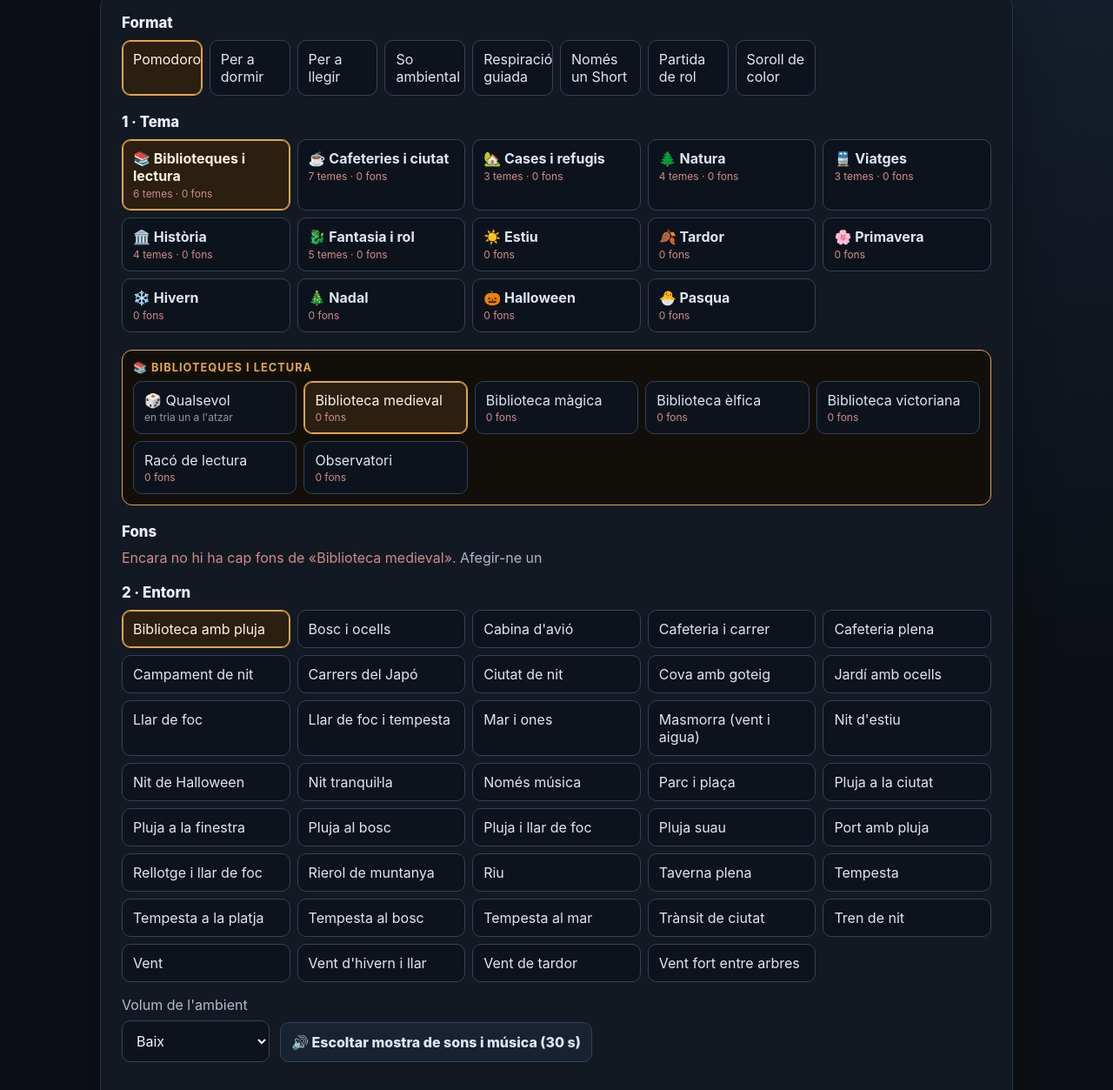
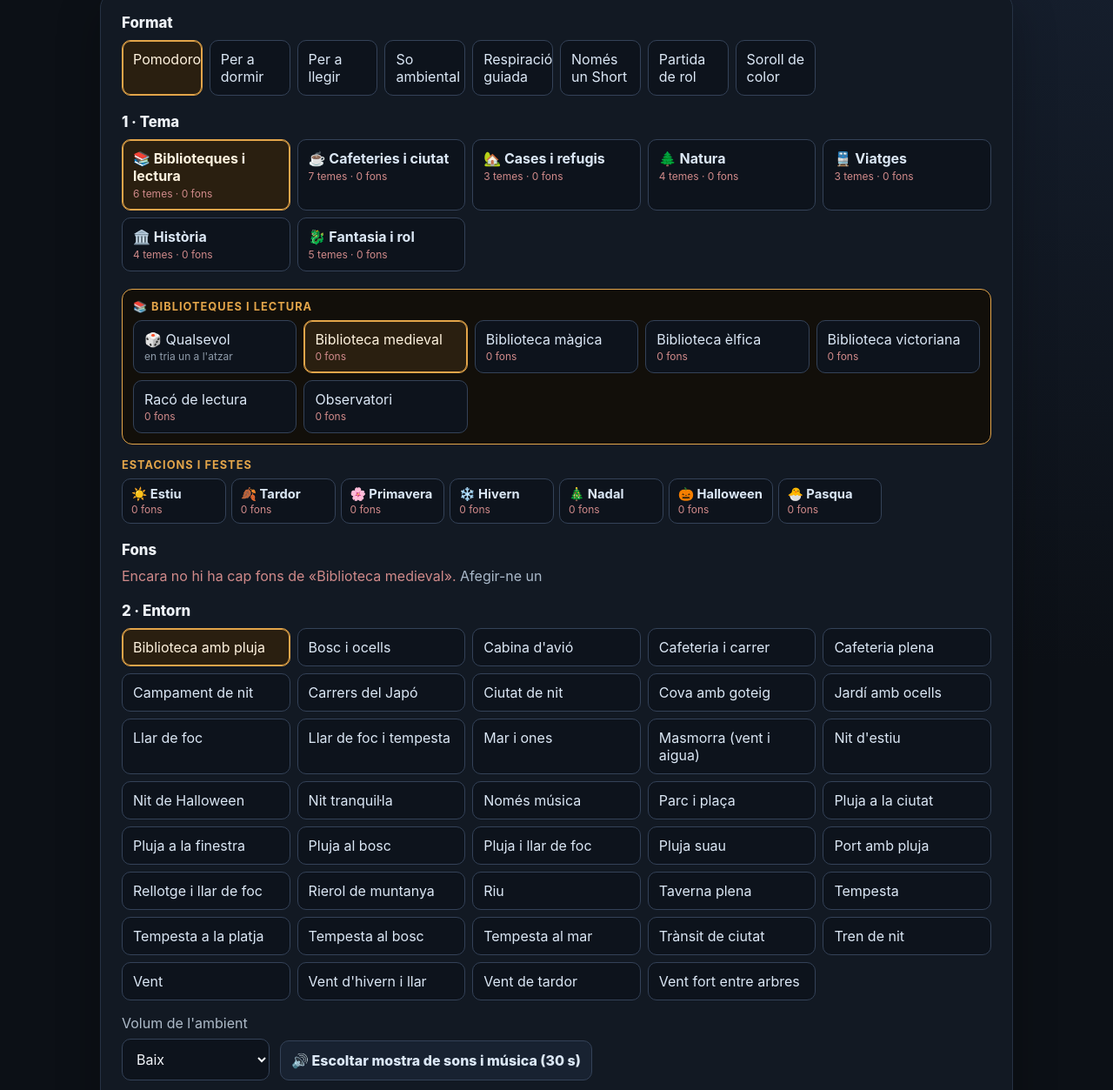
Before and after one commit to jossanmar9/pomodoro-studio, a FastAPI app: page / in a window 1280 px wide. Shown: the part 367-1620 px from the top of the page at 87% size. Run offline with FastAPI, Linux system fonts and the light colour scheme; tables that the repository leaves empty hold one stand-in row (values such as "Sample post"); some libraries are stand-ins or nearby versions.

Commit message:
Estacions i festes en una graella compacta a banda
Les estacions i festes van en el seu bloc, en una fila a l'ordinador i en
una graella de 3 columnes en pantalles estretes.

Co-Authored-By: Claude Opus 5.5 <noreply@anthropic.com>
Claude-Session: https://claude.ai/code/session_015ihZ6XpoMtNF54sWe5qrSo

```diff
--- a/app/static/auto.css
+++ b/app/static/auto.css
@@ -79,3 +79,7 @@ button.big:hover{background:#f0b862}
 .group-tile.direct{position:relative}
 .group-tile.direct input{position:absolute;opacity:0;pointer-events:none}
 .group-tile.direct:has(input:checked){border-color:#e3a54a;background:#2a1f10;color:#fff3df;box-shadow:0 0 0 1px #e3a54a inset}
+.groups.seasons{grid-template-columns:repeat(auto-fill,minmax(118px,1fr));gap:6px}
+.groups.seasons .group-tile{padding:8px 10px;gap:1px}
+.groups.seasons .group-tile b{font-size:.92rem;white-space:nowrap}
+@media(max-width:700px){.groups{grid-template-columns:repeat(2,1fr)}.groups.seasons{grid-template-columns:repeat(3,1fr)}.groups.seasons .group-tile b{font-size:.85rem}}
--- a/app/templates/auto.html
+++ b/app/templates/auto.html
@@ -61,19 +61,11 @@
     <fieldset class="choice-block" data-hide-for="soroll">
       <legend>1 · Tema</legend>
       <div class="groups" id="theme-groups">
-        {% for group in theme_groups %}
-        {% if group.direct %}
-        <label class="group-tile direct">
-          <input type="radio" name="theme" value="{{ group.name }}" required>
-          <b>{{ group.icon }} {{ group.name }}</b>
-          <small class="{{ 'muted' if group.backgrounds else 'missing' }}">{{ group.backgrounds }} fons</small>
-        </label>
-        {% else %}
+        {% for group in theme_groups if not group.direct %}
         <button type="button" class="group-tile" data-group="{{ group.name }}" aria-expanded="false">
           <b>{{ group.icon }} {{ group.name }}</b>
           <small class="{{ 'muted' if group.backgrounds else 'missing' }}">{{ group.themes|length }} {{ 'tema' if group.themes|length == 1 else 'temes' }} · {{ group.backgrounds }} fons</small>
         </button>
-        {% endif %}
         {% endfor %}
       </div>
       {% for group in theme_groups if not group.direct %}
@@ -94,6 +86,16 @@
         </div>
       </div>
       {% endfor %}
+      <p class="theme-group">Estacions i festes</p>
+      <div class="groups seasons">
+        {% for group in theme_groups if group.direct %}
+        <label class="group-tile direct">
+          <input type="radio" name="theme" value="{{ group.name }}" required>
+          <b>{{ group.icon }} {{ group.name }}</b>
+          <small class="{{ 'muted' if group.backgrounds else 'missing' }}">{{ group.backgrounds }} fons</small>
+        </label>
+        {% endfor %}
+      </div>
     </fieldset>
 
     <fieldset class="choice-block" data-hide-for="soroll">
```
